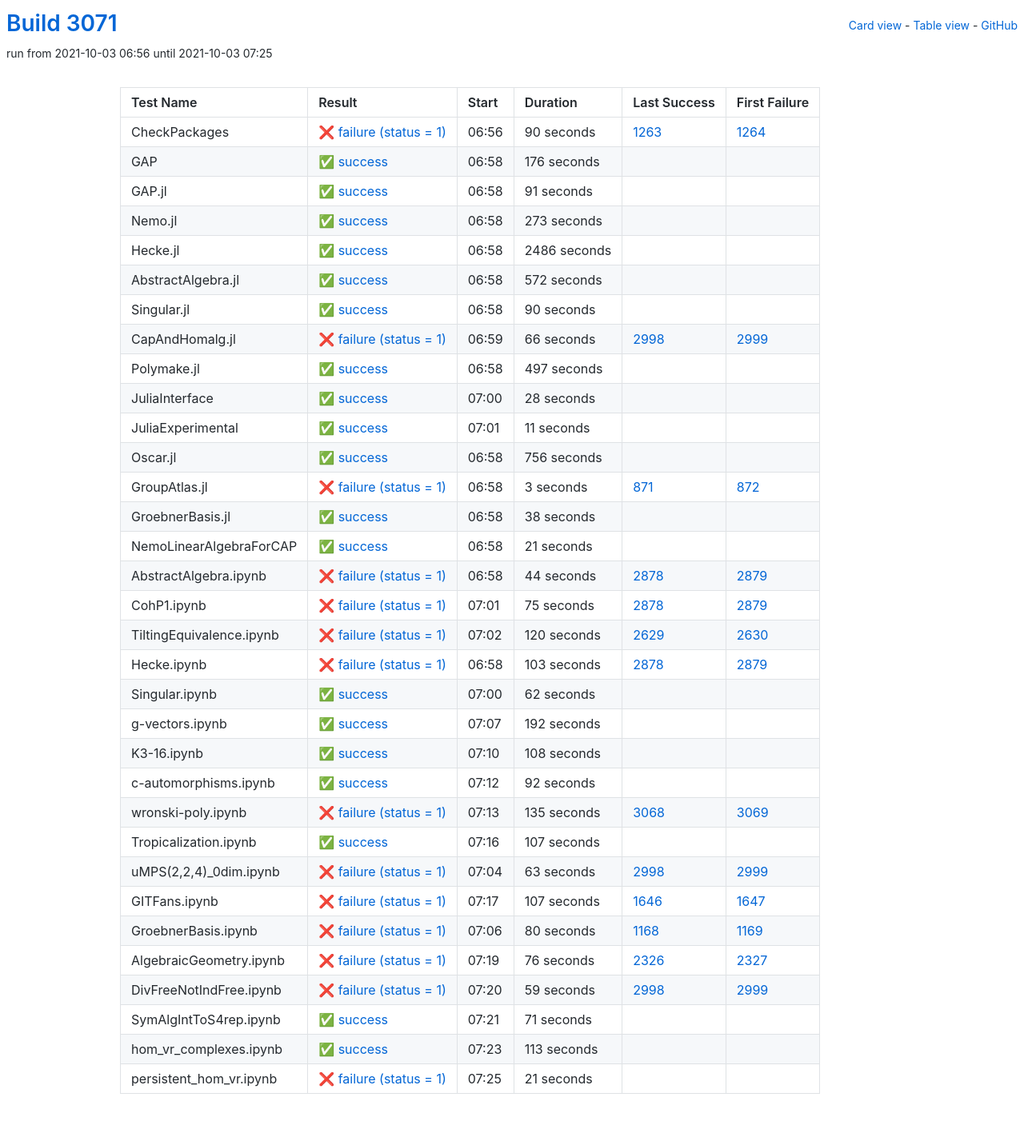
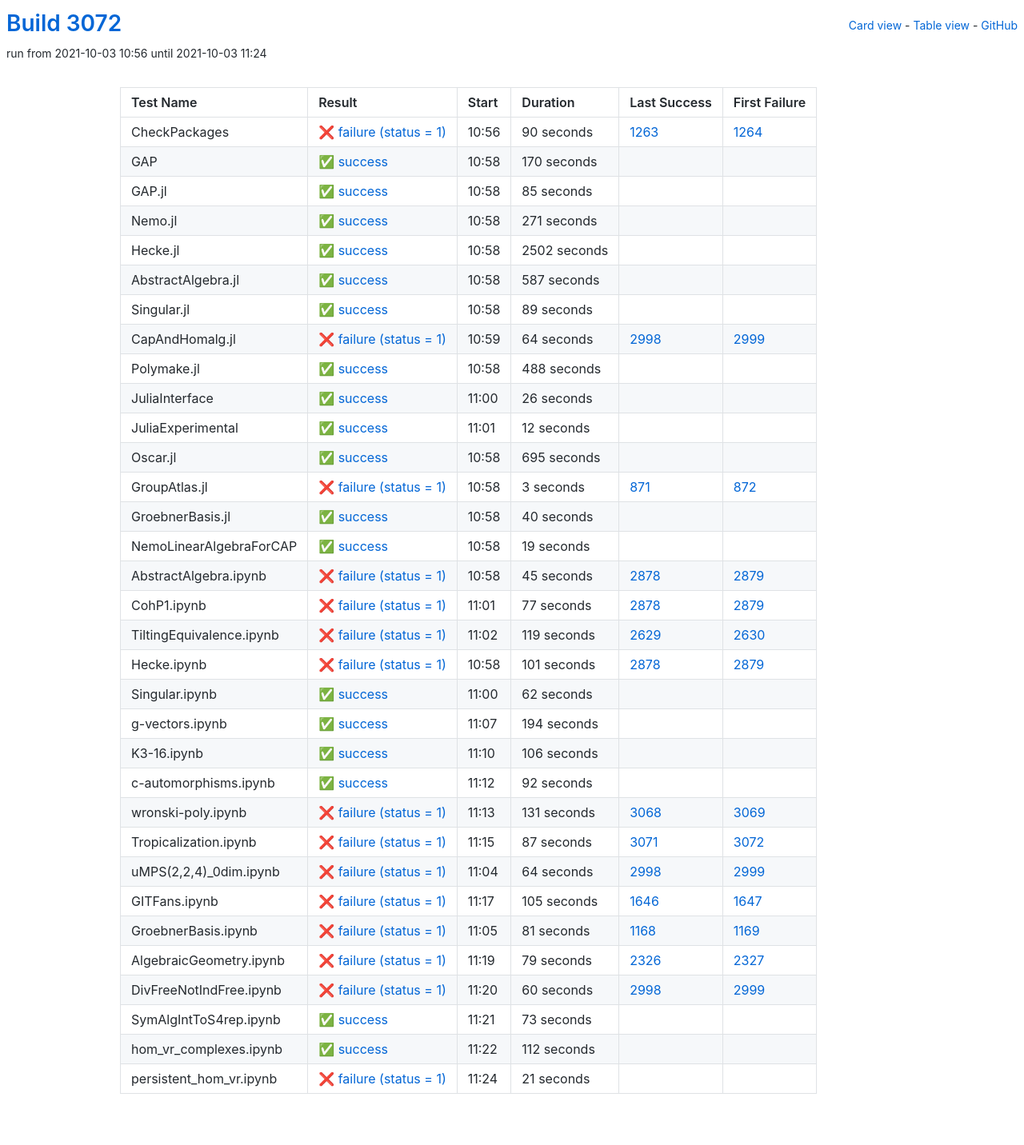
Before and after one commit to oscar-system/oscar-ci-status-stable, a Jekyll site: the page built from table.html, in a window 1280 px wide. Shown: the whole page at 80% size. Built offline with Jekyll 4.4.1, drawn with Linux system fonts in a browser that asks for light colours.

Commit message:
Build #3072

```diff
--- a/_data/ci.yml
+++ b/_data/ci.yml
@@ -1,6 +1,6 @@
 ---
-build: 3071
-build_url: https://oscarci.mathematik.uni-kl.de/job/oscar-stable/3071/
+build: 3072
+build_url: https://oscarci.mathematik.uni-kl.de/job/oscar-stable/3072/
 job: oscar-stable
 organization: oscar-system
 repo: oscar-ci-status-stable
@@ -8,8 +8,8 @@ repourl: https://github.com/oscar-system/oscar-ci-status-stable
 tests:
 - name: CheckPackages
   id: checkpackages
-  log: https://oscarci.mathematik.uni-kl.de/job/oscar-stable/3071/artifact/logs/build-3071/CheckPackages.log
-  start: 2021-10-03 06:56
+  log: https://oscarci.mathematik.uni-kl.de/job/oscar-stable/3072/artifact/logs/build-3072/CheckPackages.log
+  start: 2021-10-03 10:56
   success: false
   exitcode: 1
   status: failure
@@ -20,140 +20,140 @@ tests:
   first_failure_url: https://oscarci.mathematik.uni-kl.de/job/oscar-stable/1264/
 - name: GAP
   id: gap
-  log: https://oscarci.mathematik.uni-kl.de/job/oscar-stable/3071/artifact/logs/build-3071/GAP.log
-  start: 2021-10-03 06:58
+  log: https://oscarci.mathematik.uni-kl.de/job/oscar-stable/3072/artifact/logs/build-3072/GAP.log
+  start: 2021-10-03 10:58
   success: true
   exitcode: 0
   status: success
-  duration: 176
+  duration: 170
   last_success: false
   last_success_url:
   first_failure: false
   first_failure_url:
 - name: GAP.jl
   id: gap-jl
-  log: https://oscarci.mathematik.uni-kl.de/job/oscar-stable/3071/artifact/logs/build-3071/GAP.jl.log
-  start: 2021-10-03 06:58
+  log: https://oscarci.mathematik.uni-kl.de/job/oscar-stable/3072/artifact/logs/build-3072/GAP.jl.log
+  start: 2021-10-03 10:58
   success: true
   exitcode: 0
   status: success
-  duration: 91
+  duration: 85
   last_success: false
   last_success_url:
   first_failure: false
   first_failure_url:
 - name: Nemo.jl
   id: nemo-jl
-  log: https://oscarci.mathematik.uni-kl.de/job/oscar-stable/3071/artifact/logs/build-3071/Nemo.jl.log
-  start: 2021-10-03 06:58
+  log: https://oscarci.mathematik.uni-kl.de/job/oscar-stable/3072/artifact/logs/build-3072/Nemo.jl.log
+  start: 2021-10-03 10:58
   success: true
   exitcode: 0
   status: success
-  duration: 273
+  duration: 271
   last_success: false
   last_success_url:
   first_failure: false
   first_failure_url:
 - name: Hecke.jl
   id: hecke-jl
-  log: https://oscarci.mathematik.uni-kl.de/job/oscar-stable/3071/artifact/logs/build-3071/Hecke.jl.log
-  start: 2021-10-03 06:58
+  log: https://oscarci.mathematik.uni-kl.de/job/oscar-stable/3072/artifact/logs/build-3072/Hecke.jl.log
+  start: 2021-10-03 10:58
   success: true
   exitcode: 0
   status: success
-  duration: 2486
+  duration: 2502
   last_success: false
   last_success_url:
   first_failure: false
   first_failure_url:
 - name: AbstractAlgebra.jl
   id: abstractalgebra-jl
-  log: https://oscarci.mathematik.uni-kl.de/job/oscar-stable/3071/artifact/logs/build-3071/AbstractAlgebra.jl.log
-  start: 2021-10-03 06:58
+  log: https://oscarci.mathematik.uni-kl.de/job/oscar-stable/3072/artifact/logs/build-3072/AbstractAlgebra.jl.log
+  start: 2021-10-03 10:58
   success: true
   exitcode: 0
   status: success
-  duration: 572
+  duration: 587
   last_success: false
   last_success_url:
   first_failure: false
   first_failure_url:
 - name: Singular.jl
   id: singular-jl
-  log: https://oscarci.mathematik.uni-kl.de/job/oscar-stable/3071/artifact/logs/build-3071/Singular.jl.log
-  start: 2021-10-03 06:58
+  log: https://oscarci.mathematik.uni-kl.de/job/oscar-stable/3072/artifact/logs/build-3072/Singular.jl.log
+  start: 2021-10-03 10:58
   success: true
   exitcode: 0
   status: success
-  duration: 90
+  duration: 89
   last_success: false
   last_success_url:
   first_failure: false
   first_failure_url:
 - name: CapAndHomalg.jl
   id: capandhomalg-jl
-  log: https://oscarci.mathematik.uni-kl.de/job/oscar-stable/3071/artifact/logs/build-3071/CapAndHomalg.jl.log
-  start: 2021-10-03 06:59
+  log: https://oscarci.mathematik.uni-kl.de/job/oscar-stable/3072/artifact/logs/build-3072/CapAndHomalg.jl.log
+  start: 2021-10-03 10:59
   success: false
   exitcode: 1
   status: failure
-  duration: 66
+  duration: 64
   last_success: 2998
   last_success_url: https://oscarci.mathematik.uni-kl.de/job/oscar-stable/2998/
   first_failure: 2999
   first_failure_url: https://oscarci.mathematik.uni-kl.de/job/oscar-stable/2999/
 - name: Polymake.jl
   id: polymake-jl
-  log: https://oscarci.mathematik.uni-kl.de/job/oscar-stable/3071/artifact/logs/build-3071/Polymake.jl.log
-  start: 2021-10-03 06:58
+  log: https://oscarci.mathematik.uni-kl.de/job/oscar-stable/3072/artifact/logs/build-3072/Polymake.jl.log
+  start: 2021-10-03 10:58
   success: true
   exitcode: 0
   status: success
-  duration: 497
+  duration: 488
   last_success: false
   last_success_url:
   first_failure: false
   first_failure_url:
 - name: JuliaInterface
   id: juliainterface
-  log: https://oscarci.mathematik.uni-kl.de/job/oscar-stable/3071/artifact/logs/build-3071/JuliaInterface.log
-  start: 2021-10-03 07:00
+  log: https://oscarci.mathematik.uni-kl.de/job/oscar-stable/3072/artifact/logs/build-3072/JuliaInterface.log
+  start: 2021-10-03 11:00
   success: true
   exitcode: 0
   status: success
-  duration: 28
+  duration: 26
   last_success: false
   last_success_url:
   first_failure: false
   first_failure_url:
 - name: JuliaExperimental
   id: juliaexperimental
-  log: https://oscarci.mathematik.uni-kl.de/job/oscar-stable/3071/artifact/logs/build-3071/JuliaExperimental.log
-  start: 2021-10-03 07:01
+  log: https://oscarci.mathematik.uni-kl.de/job/oscar-stable/3072/artifact/logs/build-3072/JuliaExperimental.log
+  start: 2021-10-03 11:01
   success: true
   exitcode: 0
   status: success
-  duration: 11
+  duration: 12
   last_success: false
   last_success_url:
   first_failure: false
   first_failure_url:
 - name: Oscar.jl
   id: oscar-jl
-  log: https://oscarci.mathematik.uni-kl.de/job/oscar-stable/3071/artifact/logs/build-3071/Oscar.jl.log
-  start: 2021-10-03 06:58
+  log: https://oscarci.mathematik.uni-kl.de/job/oscar-stable/3072/artifact/logs/build-3072/Oscar.jl.log
+  start: 2021-10-03 10:58
   success: true
   exitcode: 0
   status: success
-  duration: 756
+  duration: 695
   last_success: false
   last_success_url:
   first_failure: false
   first_failure_url:
 - name: GroupAtlas.jl
   id: groupatlas-jl
-  log: https://oscarci.mathematik.uni-kl.de/job/oscar-stable/3071/artifact/logs/build-3071/GroupAtlas.jl.log
-  start: 2021-10-03 06:58
+  log: https://oscarci.mathematik.uni-kl.de/job/oscar-stable/3072/artifact/logs/build-3072/GroupAtlas.jl.log
+  start: 2021-10-03 10:58
   success: false
   exitcode: 1
   status: failure
@@ -164,80 +164,80 @@ tests:
   first_failure_url: https://oscarci.mathematik.uni-kl.de/job/oscar-stable/872/
 - name: GroebnerBasis.jl
   id: groebnerbasis-jl
-  log: https://oscarci.mathematik.uni-kl.de/job/oscar-stable/3071/artifact/logs/build-3071/GroebnerBasis.jl.log
-  start: 2021-10-03 06:58
+  log: https://oscarci.mathematik.uni-kl.de/job/oscar-stable/3072/artifact/logs/build-3072/GroebnerBasis.jl.log
+  start: 2021-10-03 10:58
   success: true
   exitcode: 0
   status: success
-  duration: 38
+  duration: 40
   last_success: false
   last_success_url:
   first_failure: false
   first_failure_url:
 - name: NemoLinearAlgebraForCAP
   id: nemolinearalgebraforcap
-  log: https://oscarci.mathematik.uni-kl.de/job/oscar-stable/3071/artifact/logs/build-3071/NemoLinearAlgebraForCAP.log
-  start: 2021-10-03 06:58
+  log: https://oscarci.mathematik.uni-kl.de/job/oscar-stable/3072/artifact/logs/build-3072/NemoLinearAlgebraForCAP.log
+  start: 2021-10-03 10:58
   success: true
   exitcode: 0
   status: success
-  duration: 21
+  duration: 19
   last_success: false
   last_success_url:
   first_failure: false
   first_failure_url:
 - name: AbstractAlgebra.ipynb
   id: abstractalgebra-ipynb
-  log: https://oscarci.mathematik.uni-kl.de/job/oscar-stable/3071/artifact/logs/build-3071/AbstractAlgebra.ipynb.log
-  start: 2021-10-03 06:58
+  log: https://oscarci.mathematik.uni-kl.de/job/oscar-stable/3072/artifact/logs/build-3072/AbstractAlgebra.ipynb.log
+  start: 2021-10-03 10:58
   success: false
   exitcode: 1
   status: failure
-  duration: 44
+  duration: 45
   last_success: 2878
   last_success_url: https://oscarci.mathematik.uni-kl.de/job/oscar-stable/2878/
   first_failure: 2879
   first_failure_url: https://oscarci.mathematik.uni-kl.de/job/oscar-stable/2879/
 - name: CohP1.ipynb
   id: cohp1-ipynb
-  log: https://oscarci.mathematik.uni-kl.de/job/oscar-stable/3071/artifact/logs/build-3071/CohP1.ipynb.log
-  start: 2021-10-03 07:01
+  log: https://oscarci.mathematik.uni-kl.de/job/oscar-stable/3072/artifact/logs/build-3072/CohP1.ipynb.log
+  start: 2021-10-03 11:01
   success: false
   exitcode: 1
   status: failure
-  duration: 75
+  duration: 77
   last_success: 2878
   last_success_url: https://oscarci.mathematik.uni-kl.de/job/oscar-stable/2878/
   first_failure: 2879
   first_failure_url: https://oscarci.mathematik.uni-kl.de/job/oscar-stable/2879/
 - name: TiltingEquivalence.ipynb
   id: tiltingequivalence-ipynb
-  log: https://oscarci.mathematik.uni-kl.de/job/oscar-stable/3071/artifact/logs/build-3071/TiltingEquivalence.ipynb.log
-  start: 2021-10-03 07:02
+  log: https://oscarci.mathematik.uni-kl.de/job/oscar-stable/3072/artifact/logs/build-3072/TiltingEquivalence.ipynb.log
+  start: 2021-10-03 11:02
   success: false
   exitcode: 1
   status: failure
-  duration: 120
+  duration: 119
   last_success: 2629
   last_success_url: https://oscarci.mathematik.uni-kl.de/job/oscar-stable/2629/
   first_failure: 2630
   first_failure_url: https://oscarci.mathematik.uni-kl.de/job/oscar-stable/2630/
 - name: Hecke.ipynb
   id: hecke-ipynb
-  log: https://oscarci.mathematik.uni-kl.de/job/oscar-stable/3071/artifact/logs/build-3071/Hecke.ipynb.log
-  start: 2021-10-03 06:58
+  log: https://oscarci.mathematik.uni-kl.de/job/oscar-stable/3072/artifact/logs/build-3072/Hecke.ipynb.log
+  start: 2021-10-03 10:58
   success: false
   exitcode: 1
   status: failure
-  duration: 103
+  duration: 101
   last_success: 2878
   last_success_url: https://oscarci.mathematik.uni-kl.de/job/oscar-stable/2878/
   first_failure: 2879
   first_failure_url: https://oscarci.mathematik.uni-kl.de/job/oscar-stable/2879/
 - name: Singular.ipynb
   id: singular-ipynb
-  log: https://oscarci.mathematik.uni-kl.de/job/oscar-stable/3071/artifact/logs/build-3071/Singular.ipynb.log
-  start: 2021-10-03 07:00
+  log: https://oscarci.mathematik.uni-kl.de/job/oscar-stable/3072/artifact/logs/build-3072/Singular.ipynb.log
+  start: 2021-10-03 11:00
   success: true
   exitcode: 0
   status: success
@@ -248,32 +248,32 @@ tests:
   first_failure_url:
 - name: g-vectors.ipynb
   id: g-vectors-ipynb
-  log: https://oscarci.mathematik.uni-kl.de/job/oscar-stable/3071/artifact/logs/build-3071/g-vectors.ipynb.log
-  start: 2021-10-03 07:07
+  log: https://oscarci.mathematik.uni-kl.de/job/oscar-stable/3072/artifact/logs/build-3072/g-vectors.ipynb.log
+  start: 2021-10-03 11:07
   success: true
   exitcode: 0
   status: success
-  duration: 192
+  duration: 194
   last_success: false
   last_success_url:
   first_failure: false
   first_failure_url:
 - name: K3-16.ipynb
   id: k3-16-ipynb
-  log: https://oscarci.mathematik.uni-kl.de/job/oscar-stable/3071/artifact/logs/build-3071/K3-16.ipynb.log
-  start: 2021-10-03 07:10
+  log: https://oscarci.mathematik.uni-kl.de/job/oscar-stable/3072/artifact/logs/build-3072/K3-16.ipynb.log
+  start: 2021-10-03 11:10
   success: true
   exitcode: 0
   status: success
-  duration: 108
+  duration: 106
   last_success: false
   last_success_url:
   first_failure: false
   first_failure_url:
 - name: c-automorphisms.ipynb
   id: c-automorphisms-ipynb
-  log: https://oscarci.mathematik.uni-kl.de/job/oscar-stable/3071/artifact/logs/build-3071/c-automorphisms.ipynb.log
-  start: 2021-10-03 07:12
+  log: https://oscarci.mathematik.uni-kl.de/job/oscar-stable/3072/artifact/logs/build-3072/c-automorphisms.ipynb.log
+  start: 2021-10-03 11:12
   success: true
   exitcode: 0
   status: success
@@ -284,116 +284,116 @@ tests:
   first_failure_url:
 - name: wronski-poly.ipynb
   id: wronski-poly-ipynb
-  log: https://oscarci.mathematik.uni-kl.de/job/oscar-stable/3071/artifact/logs/build-3071/wronski-poly.ipynb.log
-  start: 2021-10-03 07:13
+  log: https://oscarci.mathematik.uni-kl.de/job/oscar-stable/3072/artifact/logs/build-3072/wronski-poly.ipynb.log
+  start: 2021-10-03 11:13
   success: false
   exitcode: 1
   status: failure
-  duration: 135
+  duration: 131
   last_success: 3068
   last_success_url: https://oscarci.mathematik.uni-kl.de/job/oscar-stable/3068/
   first_failure: 3069
   first_failure_url: https://oscarci.mathematik.uni-kl.de/job/oscar-stable/3069/
 - name: Tropicalization.ipynb
   id: tropicalization-ipynb
-  log: https://oscarci.mathematik.uni-kl.de/job/oscar-stable/3071/artifact/logs/build-3071/Tropicalization.ipynb.log
-  start: 2021-10-03 07:16
-  success: true
-  exitcode: 0
-  status: success
-  duration: 107
-  last_success: false
-  last_success_url:
-  first_failure: false
-  first_failure_url:
-- name: uMPS(2,2,4)_0dim.ipynb
-  id: umps-2-2-4-0dim-ipynb
-  log: https://oscarci.mathematik.uni-kl.de/job/oscar-stable/3071/artifact/logs/build-3071/uMPS-2-2-4-_0dim.ipynb.log
-  start: 2021-10-03 07:04
+  log: https://oscarci.mathematik.uni-kl.de/job/oscar-stable/3072/artifact/logs/build-3072/Tropicalization.ipynb.log
+  start: 2021-10-03 11:15
   success: false
   exitcode: 1
   status: failure
-  duration: 63
+  duration: 87
+  last_success: 3071
+  last_success_url: https://oscarci.mathematik.uni-kl.de/job/oscar-stable/3071/
+  first_failure: 3072
+  first_failure_url: https://oscarci.mathematik.uni-kl.de/job/oscar-stable/3072/
+- name: uMPS(2,2,4)_0dim.ipynb
+  id: umps-2-2-4-0dim-ipynb
+  log: https://oscarci.mathematik.uni-kl.de/job/oscar-stable/3072/artifact/logs/build-3072/uMPS-2-2-4-_0dim.ipynb.log
+  start: 2021-10-03 11:04
+  success: false
+  exitcode: 1
+  status: failure
+  duration: 64
   last_success: 2998
   last_success_url: https://oscarci.mathematik.uni-kl.de/job/oscar-stable/2998/
   first_failure: 2999
   first_failure_url: https://oscarci.mathematik.uni-kl.de/job/oscar-stable/2999/
 - name: GITFans.ipynb
   id: gitfans-ipynb
-  log: https://oscarci.mathematik.uni-kl.de/job/oscar-stable/3071/artifact/logs/build-3071/GITFans.ipynb.log
-  start: 2021-10-03 07:17
+  log: https://oscarci.mathematik.uni-kl.de/job/oscar-stable/3072/artifact/logs/build-3072/GITFans.ipynb.log
+  start: 2021-10-03 11:17
   success: false
   exitcode: 1
   status: failure
-  duration: 107
+  duration: 105
   last_success: 1646
   last_success_url: https://oscarci.mathematik.uni-kl.de/job/oscar-stable/1646/
   first_failure: 1647
   first_failure_url: https://oscarci.mathematik.uni-kl.de/job/oscar-stable/1647/
 - name: GroebnerBasis.ipynb
   id: groebnerbasis-ipynb
-  log: https://oscarci.mathematik.uni-kl.de/job/oscar-stable/3071/artifact/logs/build-3071/GroebnerBasis.ipynb.log
-  start: 2021-10-03 07:06
+  log: https://oscarci.mathematik.uni-kl.de/job/oscar-stable/3072/artifact/logs/build-3072/GroebnerBasis.ipynb.log
+  start: 2021-10-03 11:05
   success: false
   exitcode: 1
   status: failure
-  duration: 80
+  duration: 81
   last_success: 1168
   last_success_url: https://oscarci.mathematik.uni-kl.de/job/oscar-stable/1168/
   first_failure: 1169
   first_failure_url: https://oscarci.mathematik.uni-kl.de/job/oscar-stable/1169/
 - name: AlgebraicGeometry.ipynb
   id: algebraicgeometry-ipynb
-  log: https://oscarci.mathematik.uni-kl.de/job/oscar-stable/3071/artifact/logs/build-3071/AlgebraicGeometry.ipynb.log
-  start: 2021-10-03 07:19
+  log: https://oscarci.mathematik.uni-kl.de/job/oscar-stable/3072/artifact/logs/build-3072/AlgebraicGeometry.ipynb.log
+  start: 2021-10-03 11:19
   success: false
   exitcode: 1
   status: failure
-  duration: 76
+  duration: 79
   last_success: 2326
   last_success_url: https://oscarci.mathematik.uni-kl.de/job/oscar-stable/2326/
   first_failure: 2327
   first_failure_url: https://oscarci.mathematik.uni-kl.de/job/oscar-stable/2327/
 - name: DivFreeNotIndFree.ipynb
   id: divfreenotindfree-ipynb
-  log: https://oscarci.mathematik.uni-kl.de/job/oscar-stable/3071/artifact/logs/build-3071/DivFreeNotIndFree.ipynb.log
-  start: 2021-10-03 07:20
+  log: https://oscarci.mathematik.uni-kl.de/job/oscar-stable/3072/artifact/logs/build-3072/DivFreeNotIndFree.ipynb.log
+  start: 2021-10-03 11:20
   success: false
   exitcode: 1
   status: failure
-  duration: 59
+  duration: 60
   last_success: 2998
   last_success_url: https://oscarci.mathematik.uni-kl.de/job/oscar-stable/2998/
   first_failure: 2999
   first_failure_url: https://oscarci.mathematik.uni-kl.de/job/oscar-stable/2999/
 - name: SymAlgIntToS4rep.ipynb
   id: symalginttos4rep-ipynb
-  log: https://oscarci.mathematik.uni-kl.de/job/oscar-stable/3071/artifact/logs/build-3071/SymAlgIntToS4rep.ipynb.log
-  start: 2021-10-03 07:21
+  log: https://oscarci.mathematik.uni-kl.de/job/oscar-stable/3072/artifact/logs/build-3072/SymAlgIntToS4rep.ipynb.log
+  start: 2021-10-03 11:21
   success: true
   exitcode: 0
   status: success
-  duration: 71
+  duration: 73
   last_success: false
   last_success_url:
   first_failure: false
   first_failure_url:
 - name: hom_vr_complexes.ipynb
   id: hom-vr-complexes-ipynb
-  log: https://oscarci.mathematik.uni-kl.de/job/oscar-stable/3071/artifact/logs/build-3071/hom_vr_complexes.ipynb.log
-  start: 2021-10-03 07:23
+  log: https://oscarci.mathematik.uni-kl.de/job/oscar-stable/3072/artifact/logs/build-3072/hom_vr_complexes.ipynb.log
+  start: 2021-10-03 11:22
   success: true
   exitcode: 0
   status: success
-  duration: 113
+  duration: 112
   last_success: false
   last_success_url:
   first_failure: false
   first_failure_url:
 - name: persistent_hom_vr.ipynb
   id: persistent-hom-vr-ipynb
-  log: https://oscarci.mathematik.uni-kl.de/job/oscar-stable/3071/artifact/logs/build-3071/persistent_hom_vr.ipynb.log
-  start: 2021-10-03 07:25
+  log: https://oscarci.mathematik.uni-kl.de/job/oscar-stable/3072/artifact/logs/build-3072/persistent_hom_vr.ipynb.log
+  start: 2021-10-03 11:24
   success: false
   exitcode: 1
   status: failure
```
Also changed, not shown: README.md.
